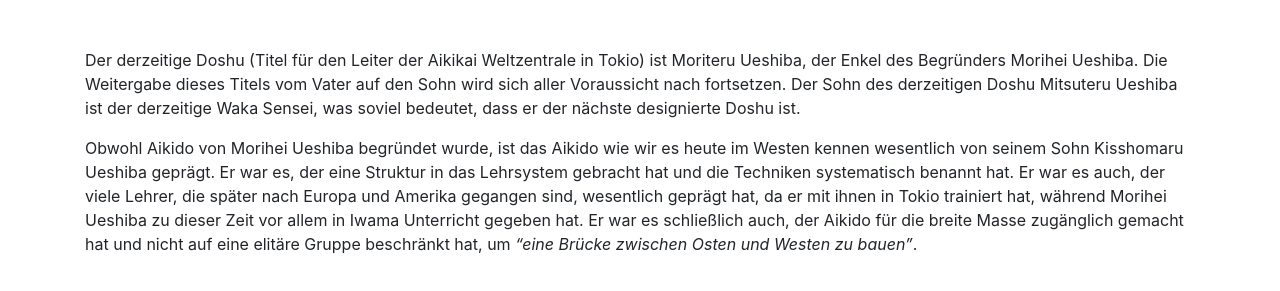
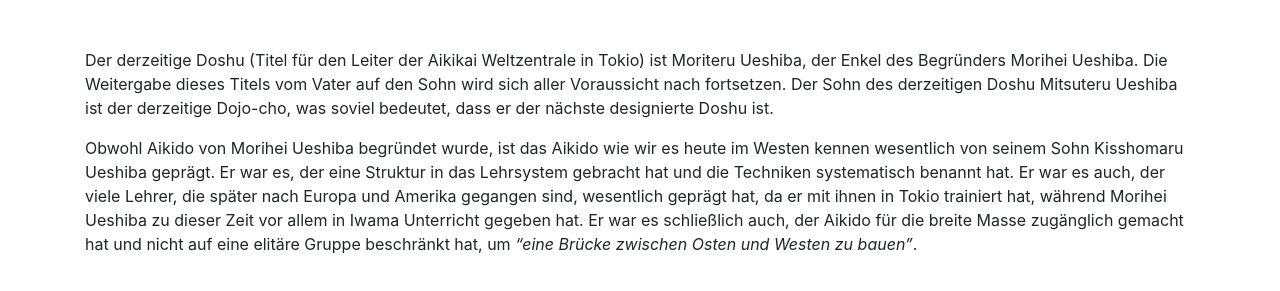
Before and after one commit to TWachs/aikinomichi-linz, a Jekyll site: the page built from doshu.md, in a window 1280 px wide. Shown: the part 218-509 px from the top of the page. Built offline with Jekyll 4.4.1, drawn with Linux system fonts in a browser that asks for light colours; nearby versions of some CDN libraries.

Commit message:
Update doshu.md

```diff
--- a/doshu.md
+++ b/doshu.md
@@ -7,7 +7,7 @@ title: Doshu
 <div class="container block">
 <div class="row">
 <div class="col" markdown="1">
-Der derzeitige Doshu (Titel für den Leiter der Aikikai Weltzentrale in Tokio) ist Moriteru Ueshiba, der Enkel des Begründers Morihei Ueshiba. Die Weitergabe dieses Titels vom Vater auf den Sohn wird sich aller Voraussicht nach fortsetzen. Der Sohn des derzeitigen Doshu Mitsuteru Ueshiba ist der derzeitige Waka Sensei, was soviel bedeutet, dass er der nächste designierte Doshu ist.
+Der derzeitige Doshu (Titel für den Leiter der Aikikai Weltzentrale in Tokio) ist Moriteru Ueshiba, der Enkel des Begründers Morihei Ueshiba. Die Weitergabe dieses Titels vom Vater auf den Sohn wird sich aller Voraussicht nach fortsetzen. Der Sohn des derzeitigen Doshu Mitsuteru Ueshiba ist der derzeitige Dojo-cho, was soviel bedeutet, dass er der nächste designierte Doshu ist.
 
 Obwohl Aikido von Morihei Ueshiba begründet wurde, ist das Aikido wie wir es heute im Westen kennen wesentlich von seinem Sohn Kisshomaru Ueshiba geprägt. Er war es, der eine Struktur in das Lehrsystem gebracht hat und die Techniken systematisch benannt hat. Er war es auch, der viele Lehrer, die später nach Europa und Amerika gegangen sind, wesentlich geprägt hat, da er mit ihnen in Tokio trainiert hat, während Morihei Ueshiba zu dieser Zeit vor allem in Iwama Unterricht gegeben hat. Er war es schließlich auch, der Aikido für die breite Masse zugänglich gemacht hat und nicht auf eine elitäre Gruppe beschränkt hat, um _"eine Brücke zwischen Osten und Westen zu bauen"_.
 
```
